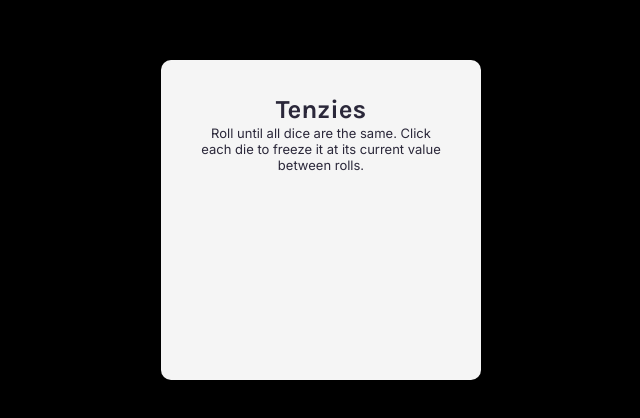
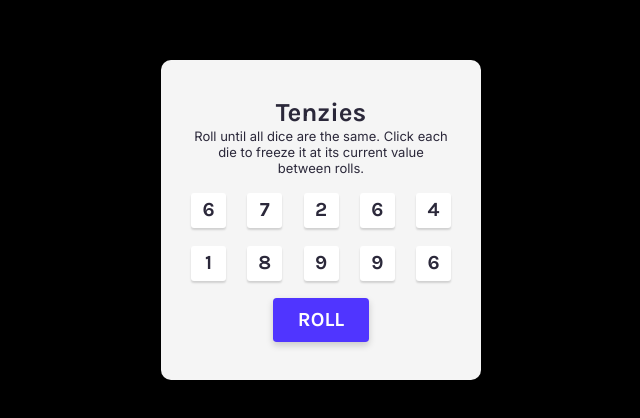
Before and after one commit to aadarsh10c/Tenzies-react-app, a React (Vite) app: page / in a window 1280 px wide. Shown: the part 180-598 px from the top of the page, without its empty margins (319-959 px from the left). Built offline with nearby package versions, Linux system fonts and the light colour scheme.

Commit message:
Static layout of game

```diff
--- a/src/components/Container.jsx
+++ b/src/components/Container.jsx
@@ -1,4 +1,5 @@
 import React from "react";
+import TileGroup from './TileGroup'
 
 export default function Container (){
     return(
@@ -10,6 +11,10 @@ export default function Container (){
                     Click each die to freeze it at its current value between rolls.
                 </p>
             </header>
+            <TileGroup />
+            <a href="#" className="roll-btn">
+                ROLL
+            </a>
         </div>
     )
 }
--- /dev/null
+++ b/src/components/Tile.jsx
@@ -0,0 +1,9 @@
+import React from "react";
+
+export default function Tile(props){
+    return(
+        <p className="tile">
+            {props.value}
+        </p>
+    )
+}
--- /dev/null
+++ b/src/components/TileGroup.jsx
@@ -0,0 +1,12 @@
+import React from "react"
+import Tile from './Tile'
+
+export default function TileGroup(){
+    const [ values , setValues ] = React.useState(() => Array.from({length:10},() => Math.floor( Math.random() * ( 11 -1)+1) ))
+    const tile_array = values.map( (value) => <Tile value={value}/> )
+    return(
+        <main className="tile-group">
+            {tile_array}
+        </main>
+    )
+}
--- a/src/sass/_component.scss
+++ b/src/sass/_component.scss
@@ -3,11 +3,15 @@
     height:32rem;
     background-color:#F5F5F5;
     border-radius: 1rem;
-    padding: 3.5rem 3.4rem;
+    padding: 3rem 3rem;
     color: #2B283A;
+    display: flex;
+    flex-direction: column;
+    align-items: center;
+    justify-content: space-around;
 }
 .intro{
-    margin-bottom: 2.3rem;
+    //margin-bottom: 2.3rem;
     &__head{
         font-family: 'Karla', 'Times New Roman', Times, serif;
         font-size: 2.6rem;
@@ -23,3 +27,46 @@
         text-align: center;
     }
 }
+
+.tile-group{
+    display: flex;
+    align-items: center;
+    justify-content: space-between;
+    gap: 1.8rem;
+    flex-wrap: wrap;
+    //margin-bottom: 3.5rem;
+}
+.tile{
+    width: 3.5rem;
+    height: 3.5rem;
+    padding-top: .5rem;
+    background-color: #fff;
+    box-shadow: 0px 2px 2px rgba(0, 0, 0, 0.15);
+    border-radius: 3px;
+
+    font-family: 'Karla', 'Times New Roman', Times, serif;
+    font-style: normal;
+    font-weight: 700;
+    font-size: 2rem;
+    line-height: 2.4rem;
+    text-align: center;
+    &:hover{
+        background-color: #59E391;
+        cursor: pointer;
+    }
+}
+.roll-btn{
+    text-decoration: none;
+    background: #5035FF;
+    box-shadow: 0px 3.2px 7.68px rgba(0, 0, 0, 0.18);
+    border-radius: 3.8px;
+
+    font-family: 'Karla', 'Times New Roman', Times, serif;
+    font-style: normal;
+    font-weight: 700;
+    font-size: 2rem;
+    line-height: 2.4rem;
+    text-align: center;
+    color: #fff;
+    padding: 1rem 2.5rem ;
+}
```
